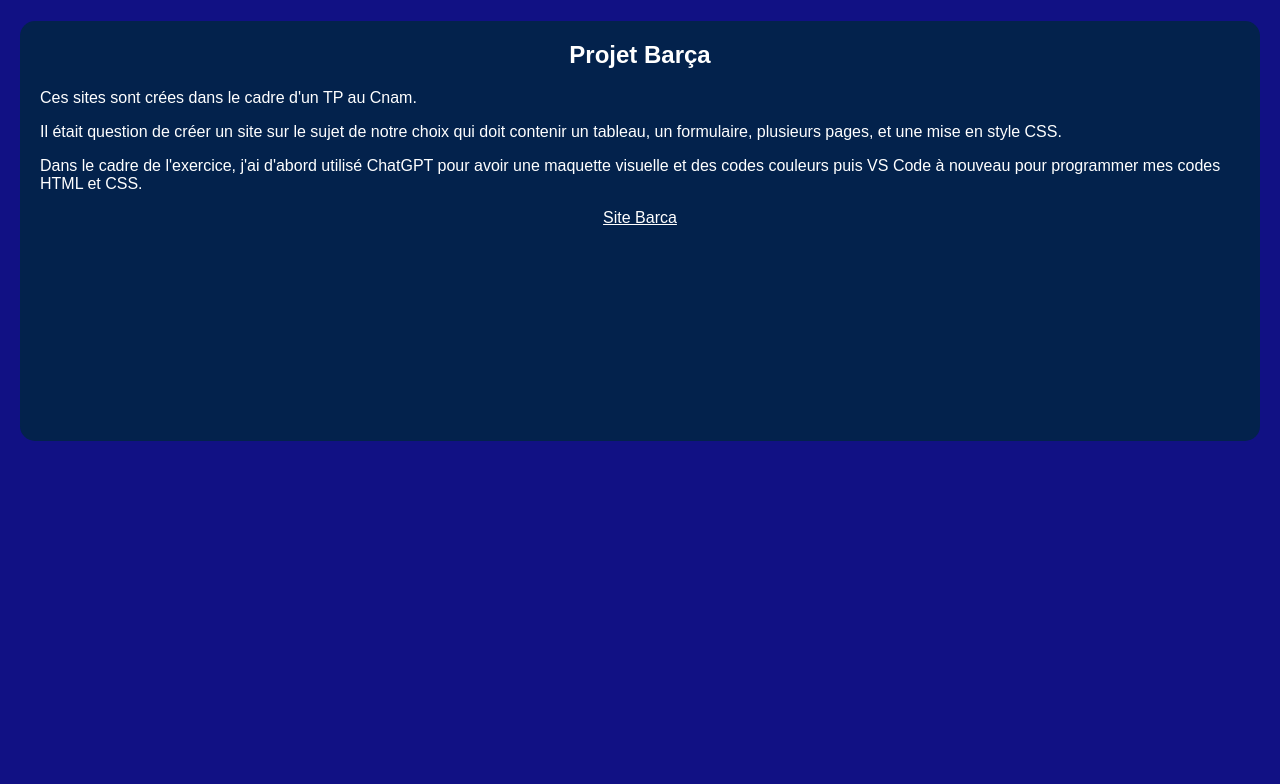
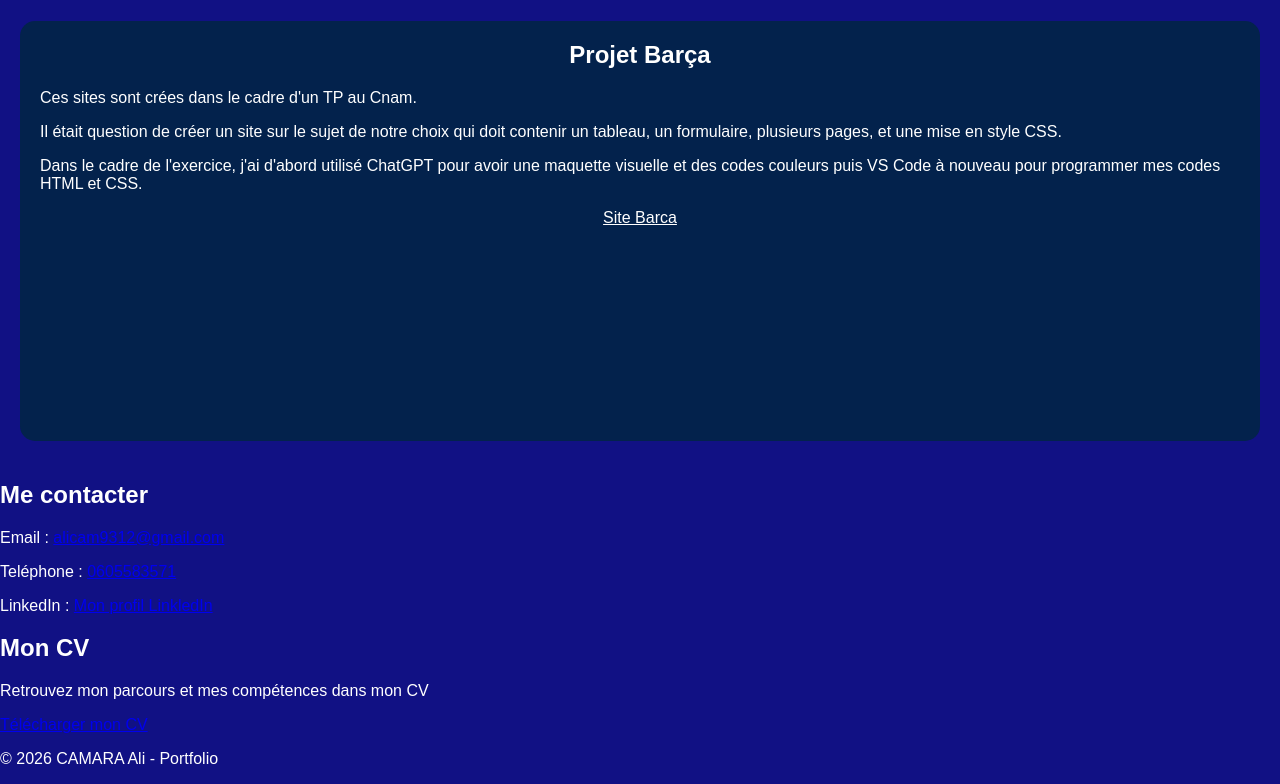
Before and after one commit to alicam9312-coder/portfolio, a plain HTML site: page index.html in a window 1280 px wide. Shown: the part 207-991 px from the top of the page. Before the commit the page ends 800 px from the top, so only its background shows below. Drawn offline with Linux system fonts and the light colour scheme.

Commit message:
Update index.html

```diff
--- a/index.html
+++ b/index.html
@@ -4,7 +4,7 @@
     <meta charset="UTF-8">
     <meta name="viewport" content="width=device-width, initial-scale=1.0">
     <link rel="stylesheet" href="style.css">
-    <title>Mon portfolio</title>
+    <title>Portfolio - CAMARA Ali</title>
 </head>
 <body>
     <header>
@@ -28,6 +28,36 @@
                 </div>
             </section>
         </div>
+        <section class="contact">
+            <div>
+                <h2>Me contacter</h2>
+                <p>
+                    Email :
+                    <a href="mailto:alicam9312@gmail.com">alicam9312@gmail.com</a>
+                </p>
+                <p>
+                    Teléphone :
+                    <a href="tel:0605583571">0605583571</a>
+                </p>
+                <p>
+                    LinkedIn :
+                    <a href="https://www.linkedin.com/in/ali-camara1/" target="_blank">Mon profil LinkledIn</a>
+                </p>
+            </div>
+        </section>
+        <section class="CV">
+            <div>
+                <h2>Mon CV</h2>
+                <p>Retrouvez mon parcours et mes compétences dans mon CV</p>
+                <a href="CAMARA_Ali_CV.pdf" download>Télécharger mon CV</a>
+            </div>
+        </section>
+
     </main>
+    <footer>
+        <p>
+            © 2026 CAMARA Ali - Portfolio
+        </p>
+    </footer>
 </body>
 </html>
```
